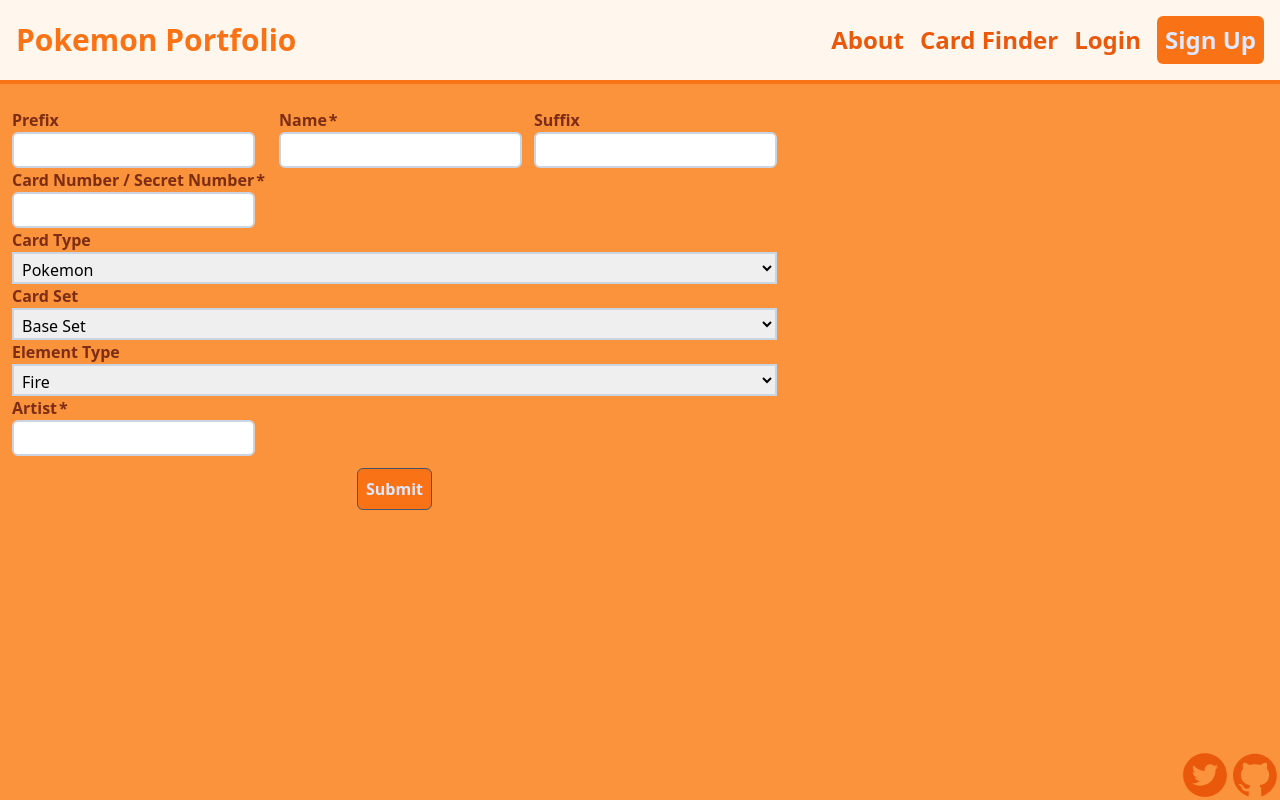
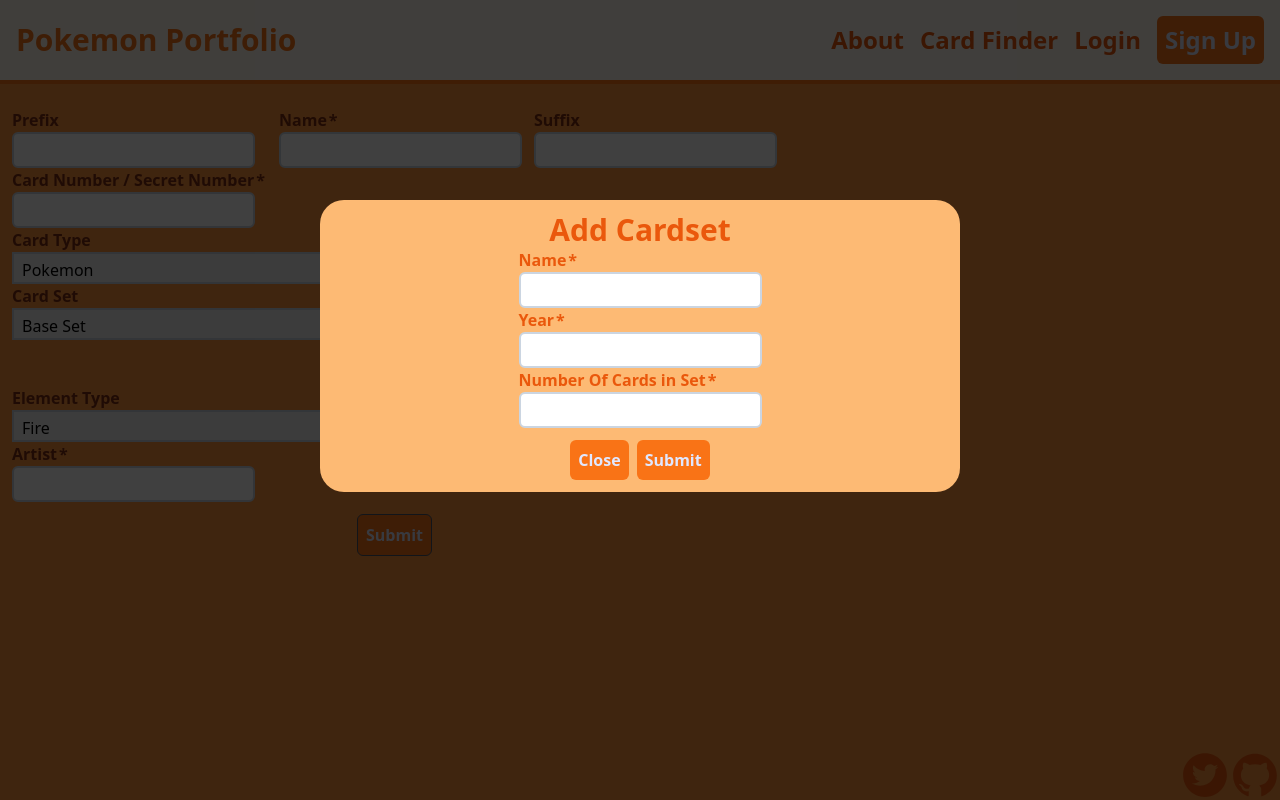
Before and after one commit to AlexanderLeino/vite-pokemon-collection, a React (Vite) app: page /card-finder in a window 1280 px wide. Built offline with nearby package versions, Linux system fonts and the light colour scheme.

Commit message:
created modal

```diff
--- a/index.html
+++ b/index.html
@@ -3,6 +3,7 @@
   <head>
     <meta charset="UTF-8" />
     <meta name="viewport" content="width=device-width, initial-scale=1.0" />
+
     <title>Pokemon Portfolio</title>
   </head>
   <body>
--- /dev/null
+++ b/src/components/Add-Cardset/index.tsx
@@ -0,0 +1,15 @@
+import React, {useState} from 'react'
+import { Button } from '../Button'
+import Flex from '../Flex'
+import { Modal } from '../Modal'
+export const AddCardset = () => {
+  const [isOpen, setIsOpen] = useState(true)
+  return (
+  <>
+  <Flex justifyContent='justify-end' width='w-full' marginTop='mt-2'>
+    <Button fontSize='text-sm' onClick={() => setIsOpen(true)} >Add Cardset</Button>
+  </Flex>
+  <Modal setIsOpen={setIsOpen} isOpen={isOpen}/>
+  </>
+  )
+}
--- a/src/components/Form/AddCard/index.tsx
+++ b/src/components/Form/AddCard/index.tsx
@@ -9,6 +9,7 @@
 import ElementTypesArray from "../../../data/ElementTypes"
 import { useAuthContext } from "../../../context/AuthCtx"
 import { Layout } from "../../Layout"
+import { AddCardset } from "../../Add-Cardset"
 import axios from "axios"
 
 type props = {
@@ -97,7 +98,10 @@
 
                     <Select name='cardType' label='Card Type' fontSize="text-md" labelColor="text-orange-900" data={CardTypeArray} handleChange={handleChange} />
 
+
                     <Select fontSize="text-md" labelColor="text-orange-900"  name='cardSet' label='Card Set' data={CardSets} handleChange={handleChange} />
+                    <AddCardset />
+
                     {
                         card.cardSet === 'Promo' ?
                         <Input onChange={handleChange} name='year' labelColor="text-orange-900" fontSize="text-md" label="Year" type="text"/>
--- a/src/components/Form/Login/loginAccount.tsx
+++ b/src/components/Form/Login/loginAccount.tsx
@@ -33,7 +33,7 @@
         <div className='text-orange-500 font-bold text-7xl'>Welcome back</div>
         <div className='text-orange-400 mt-2 font-bold'>Please enter your creditials to access your portfolio</div>
         <Input margin='mt-3' label='Username:' name={'userName'} onChange={handleChange} type='text'/>
-        <Input margin='mt-3' label='Password'name={'password'} onChange={handleChange} type='text'/>
+        <Input margin='mt-3' label='Password'name={'password'} onChange={handleChange} type='password'/>
         <Button border='border-0' width='w-3/5' margin='mt-5' onClick={handleSubmit}>Submit</Button>
         <div className='text-orange-400 font-bold mt-4'>Dont Have An Account? <a href='/signup' className='text-orange-500 font-extrabold'>Sign Up</a></div>
       </Flex>
--- /dev/null
+++ b/src/components/Modal/index.css
@@ -0,0 +1,33 @@
+
+.modal-container {
+    position: fixed;
+    top: 0;
+    right: 0;
+    bottom: 0;
+    left: 0;
+    z-index: 1000;
+    display: flex;
+    transition: opacity 250ms ease;
+    background-color: rgba(0,0,0,0.75);
+  }
+
+  .modal {
+    position: absolute;
+    top: 25%;
+    left: 25%;
+    right: 25%;
+    margin: auto;
+    width: 90%;
+    max-width: 40rem;
+    background-color:#fdba74;
+    border-radius: 1.5rem;
+  }
+
+  .modal-header,
+  .modal-content {
+    padding: 1.5rem;
+  }
+
+  .section {
+    width: 100%;
+  }
--- /dev/null
+++ b/src/components/Modal/index.tsx
@@ -0,0 +1,47 @@
+import React, {useState} from 'react'
+import { Button } from '../Button'
+import axios from 'axios';
+import Input from '../Input';
+import Flex from '../Flex';
+import './index.css'
+interface Props {
+    isOpen: boolean,
+    title?: string,
+    setIsOpen: (isOpen: boolean) => void;
+}
+
+export const Modal = ({isOpen, title, setIsOpen}: Props) => {
+    const [cardSetData, setCardSetData] = useState({})
+    //name, year, totalNumberOfCardsInSet
+    const addCardSet = () => {
+
+    }
+
+    const onChange = (e:any) => {
+        console.log('Event', e.target.name, e.target.value)
+    }
+  return (
+
+    <>
+    {
+        isOpen ?
+        <div className="modal-container">
+        <section className="modal p-3">
+            <h2 className="text-3xl font-bold text-orange-600 text-center">Add Cardset</h2>
+            <Flex justifyContent='justify-center' width='w-full' flexDirection='flex-col' alignItems='items-center'>
+                <Input labelColor='text-orange-600'  type='string' label='Name' name='name' required={true} onChange={onChange}></Input>
+                <Input labelColor='text-orange-600' type='number' label='Year' name='year' required={true} onChange={onChange}></Input>
+                <Input labelColor='text-orange-600' type='number' label='Number Of Cards in Set' name='totalNumberOfCardsInSet' required={true} onChange={onChange}></Input>
+            </Flex>
+        <Flex marginTop='mt-3'justifyContent='justify-center' width='w-full' height='h-full' alignItems='items-center'>
+            <Button onClick={() => setIsOpen(!isOpen) } border='border-0'>Close</Button>
+            <Button margin='ml-2' onClick={addCardSet} border='border-0'>Submit</Button>
+        </Flex>
+        </section>
+      </div>
+     : null}
+    </>
+
+
+  )
+}
--- a/src/pages/CardVault.tsx
+++ b/src/pages/CardVault.tsx
@@ -58,14 +58,6 @@
     setFilteredCollection(filteredSelection)
   }, [userCollection, filterCriteria])
 
-  if (isLoading){
-    return(
-      <div className='flex justify-center items-center h-full w-full'>
-        <Spinner />
-      </div>
-       )
-  }
-
   return (
     <>
       <Layout>
```
Also changed, not shown: 1 other file (tests, documents, lock files or other folders).
